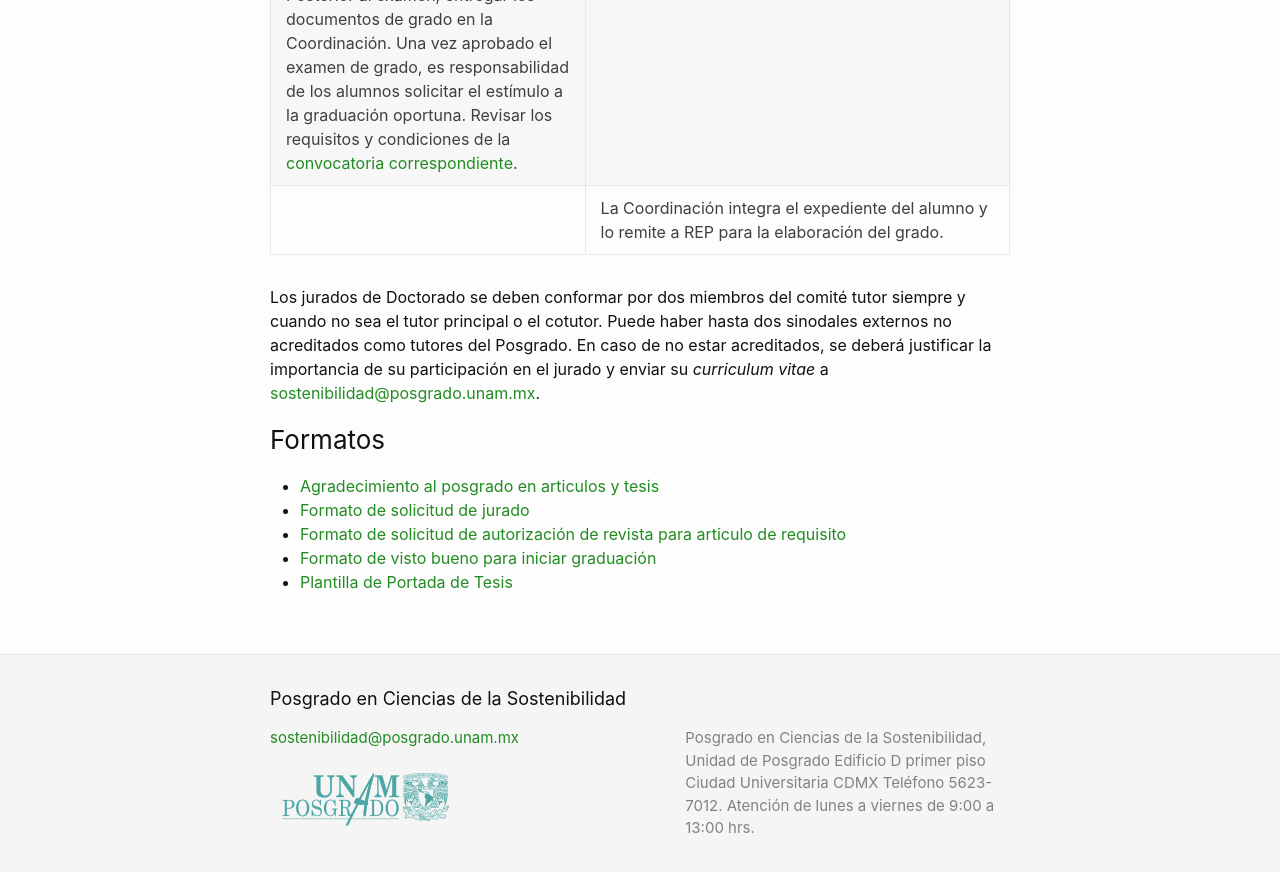
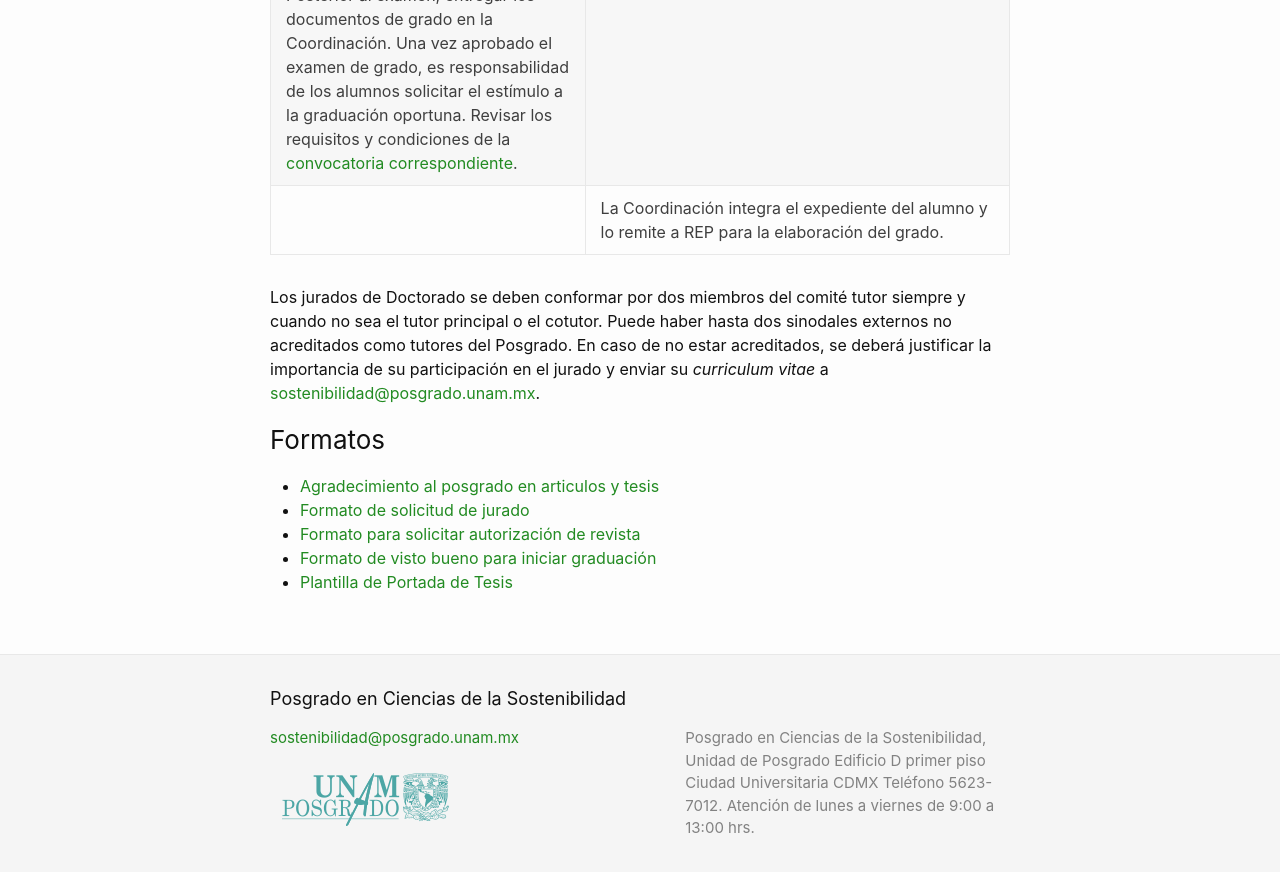
Before and after one commit to pcs-unam/pcs-unam.github.io, a Jekyll site: the page built from doctorado/graduacion.md, in a window 1280 px wide and 900 px high, scrolled down 2191 px. Shown: the top 872 px of the window. Built offline with Jekyll 4.4.1, drawn with Linux system fonts in a browser that asks for light colours.

Commit message:
Se corrigió liga a formato solicitud revista

```diff
--- a/doctorado/graduacion.md
+++ b/doctorado/graduacion.md
@@ -123,6 +123,6 @@ a <sostenibilidad@posgrado.unam.mx>.
 
  - [Agradecimiento al posgrado en articulos y tesis](/assets/docs/graduacion_doctorado/agradecimiento_al_posgrado_en_articulos_y_tesis.pdf)
  - [Formato de solicitud de jurado](/assets/formatos/doctorado/graduacion/formato_solicitud_jurado_doc.docx)
- - [Formato de solicitud de autorización de revista para articulo de requisito](/assets/formatos/doctorado/graduacion/formato_solicitud_revista_para_articulo_de_requisito.docx)
+ - [Formato para solicitar autorización de revista](/assets/formatos/doctorado/formato_solicitud_revista.xlsx)
  - [Formato de visto bueno para iniciar graduación](/assets/formatos/doctorado/graduacion/formato_visto_bueno_iniciar_graduacion.docx)
  - [Plantilla de Portada de Tesis](/assets/docs/graduacion_doctorado/portada-tesis-doc-pcs.docx)
```
